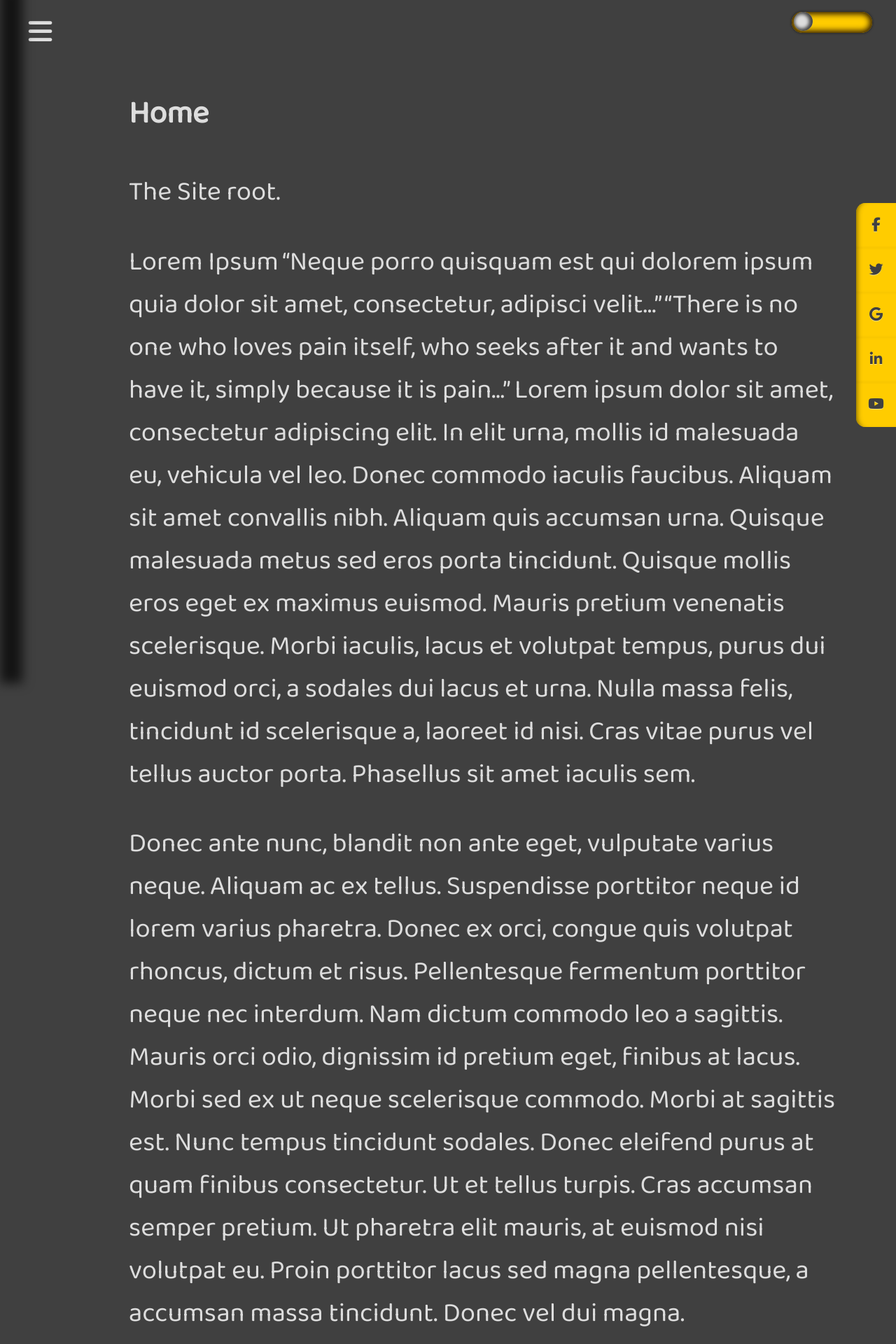
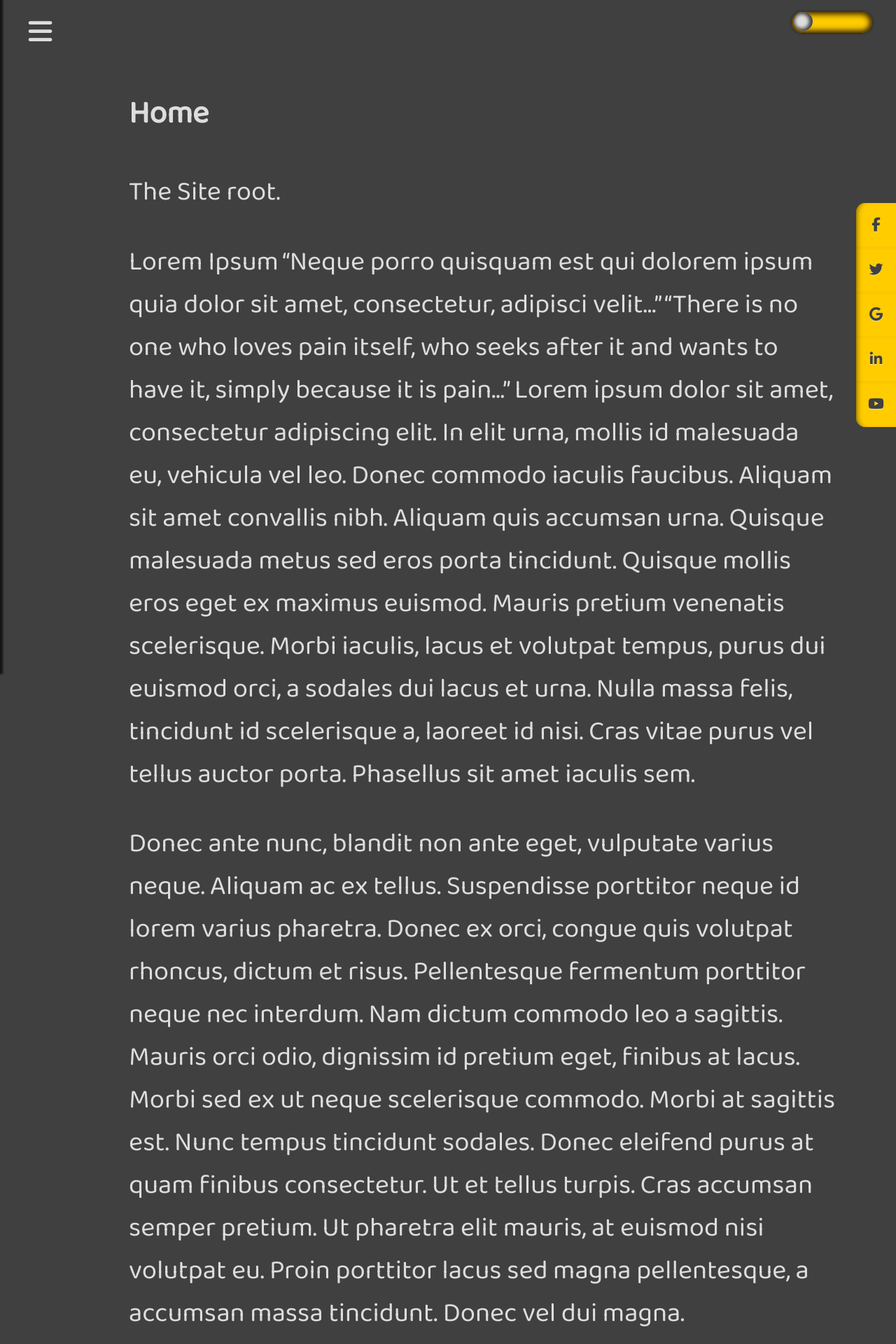
Before and after one commit to brettjrea/brettjrea.github.io-old, a Jekyll site: the page built from index.md, in a window 1280 px wide. Shown: the top 1920 px of the page at 70% size. Built offline with Jekyll 4.4.1, drawn with Linux system fonts in a browser that asks for light colours; nearby versions of some CDN libraries; comment, search, counter and statistics services are not loaded.

Commit message:
Update styles.scss

```diff
--- a/assets/css/styles.scss
+++ b/assets/css/styles.scss
@@ -162,7 +162,7 @@ z-index: 1; /* Stay on top */
 top: 0; /* Stay at the top */
 left: 0;
 background-color: #2B2B2b; /* Black*/
-box-shadow: inset -1em 0 1em -1em white, 1em 0px 1em 1em rgba(0,0,0,0.7);
+box-shadow: inset -1em 0 1em -1em white, 1px 0px 3px 3px rgba(0,0,0,0.7);
 overflow-x: hidden; /* Disable horizontal scroll */
 padding-top: 60px; /* Place content 60px from the top */
 }
```
